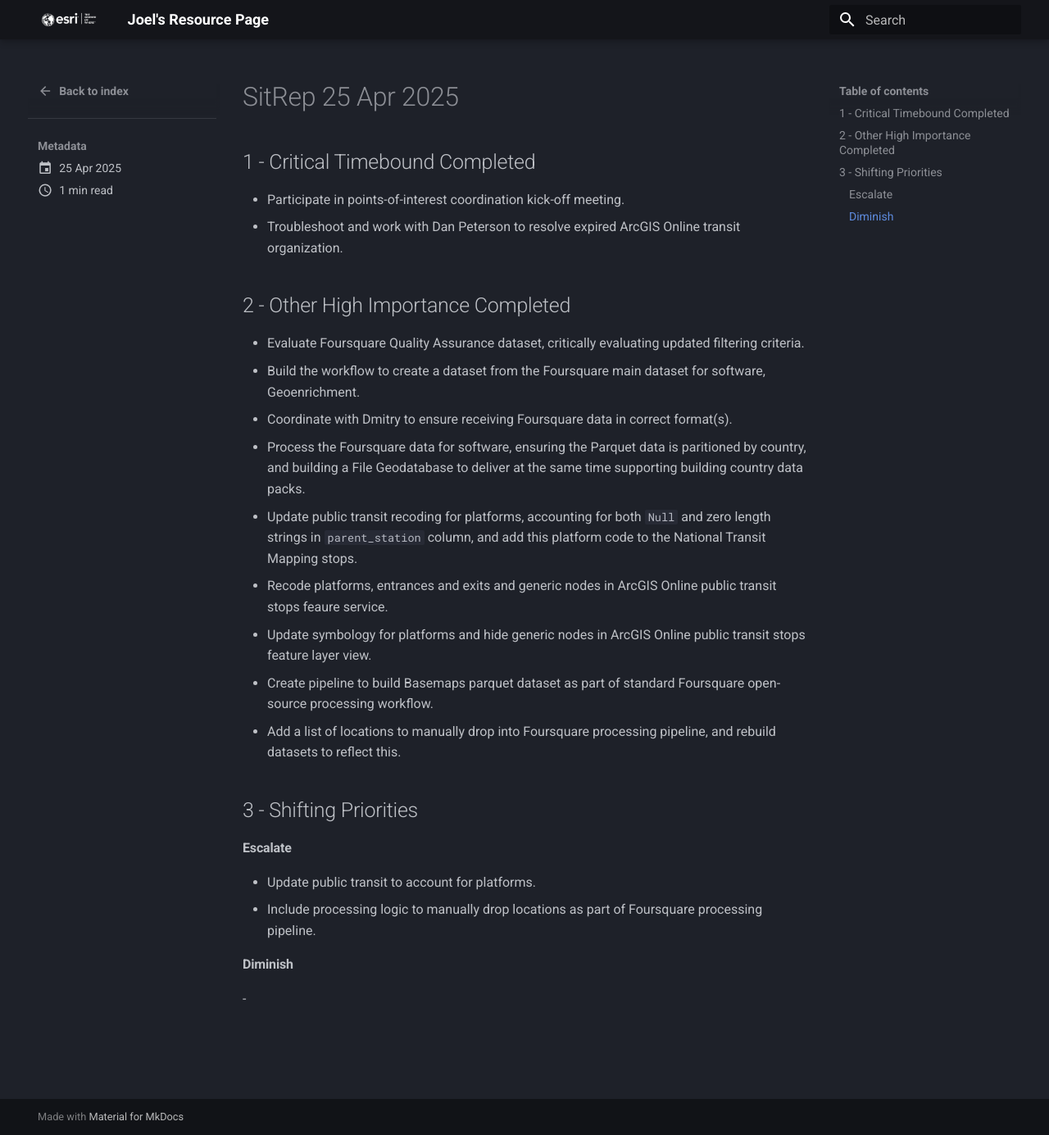
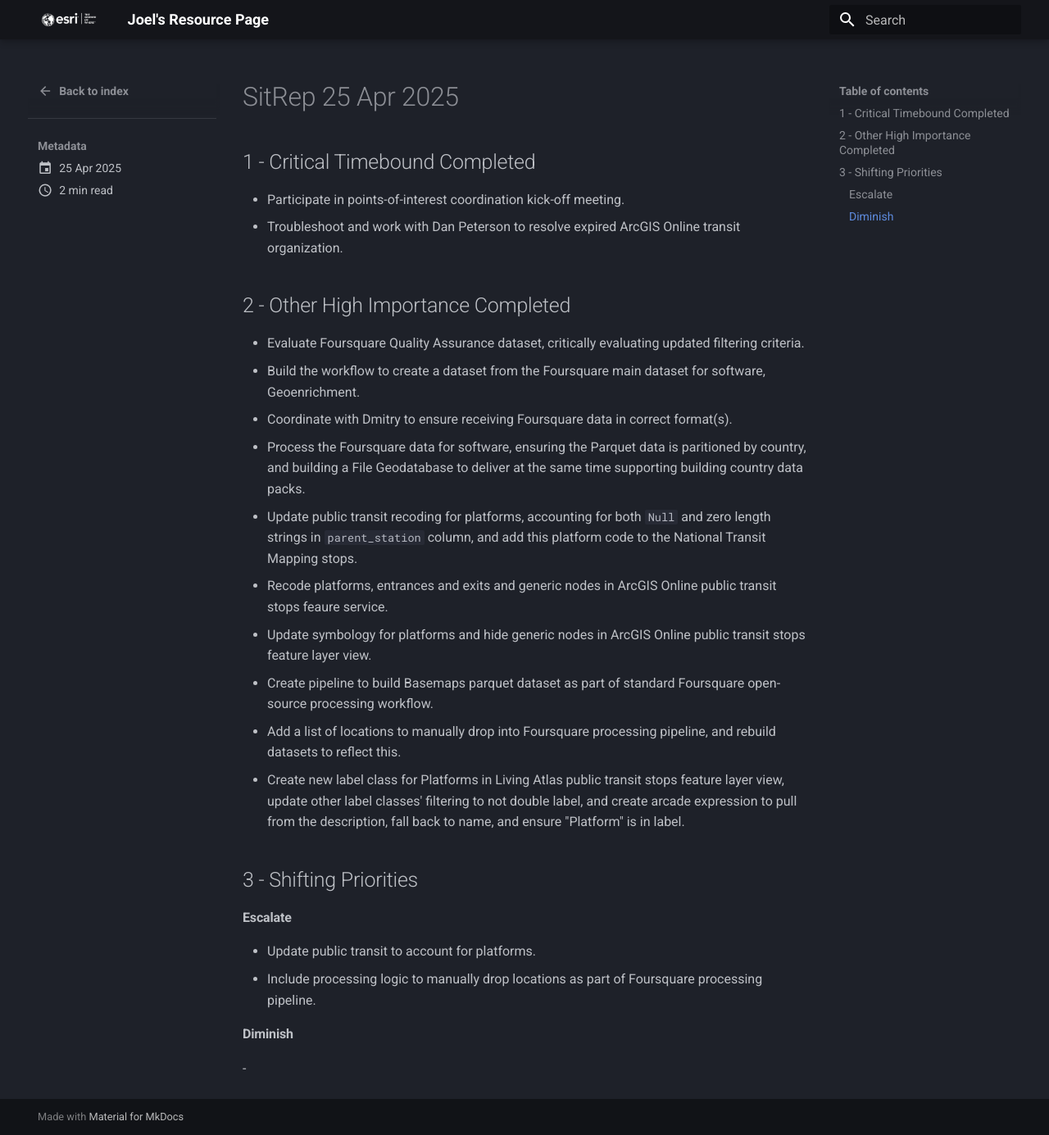
Before and after one commit to knu2xs/esri-resource-page, an MkDocs documentation site: the page built from docs/sitreps/posts/sitrep_20250425.md, in a window 1280 px wide and 1385 px high. Shown: the whole window at 82% size. Built offline with MkDocs 1.6.1 and Material for MkDocs 9.7.7, drawn with Linux system fonts in a browser that asks for light colours.

Commit message:
update sitreps

```diff
--- a/docs/sitreps/posts/sitrep_20250425.md
+++ b/docs/sitreps/posts/sitrep_20250425.md
@@ -20,6 +20,7 @@
 - Update symbology for platforms and hide generic nodes in ArcGIS Online public transit stops feature layer view.
 - Create pipeline to build Basemaps parquet dataset as part of standard Foursquare open-source processing workflow.
 - Add a list of locations to manually drop into Foursquare processing pipeline, and rebuild datasets to reflect this.
+- Create new label class for Platforms in Living Atlas public transit stops feature layer view, update other label classes' filtering to not double label, and create arcade expression to pull from the description, fall back to name, and ensure "Platform" is in label.
 
 ## 3 - Shifting Priorities
 
```
